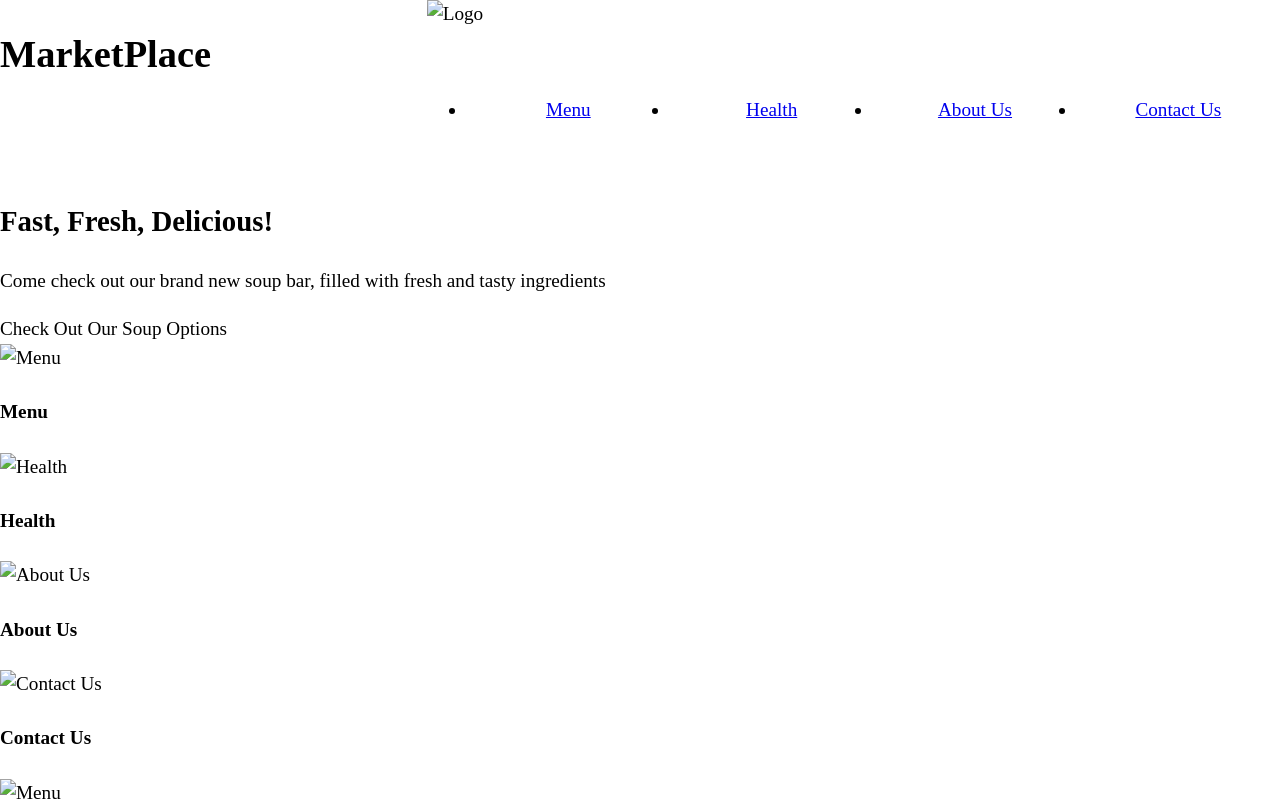
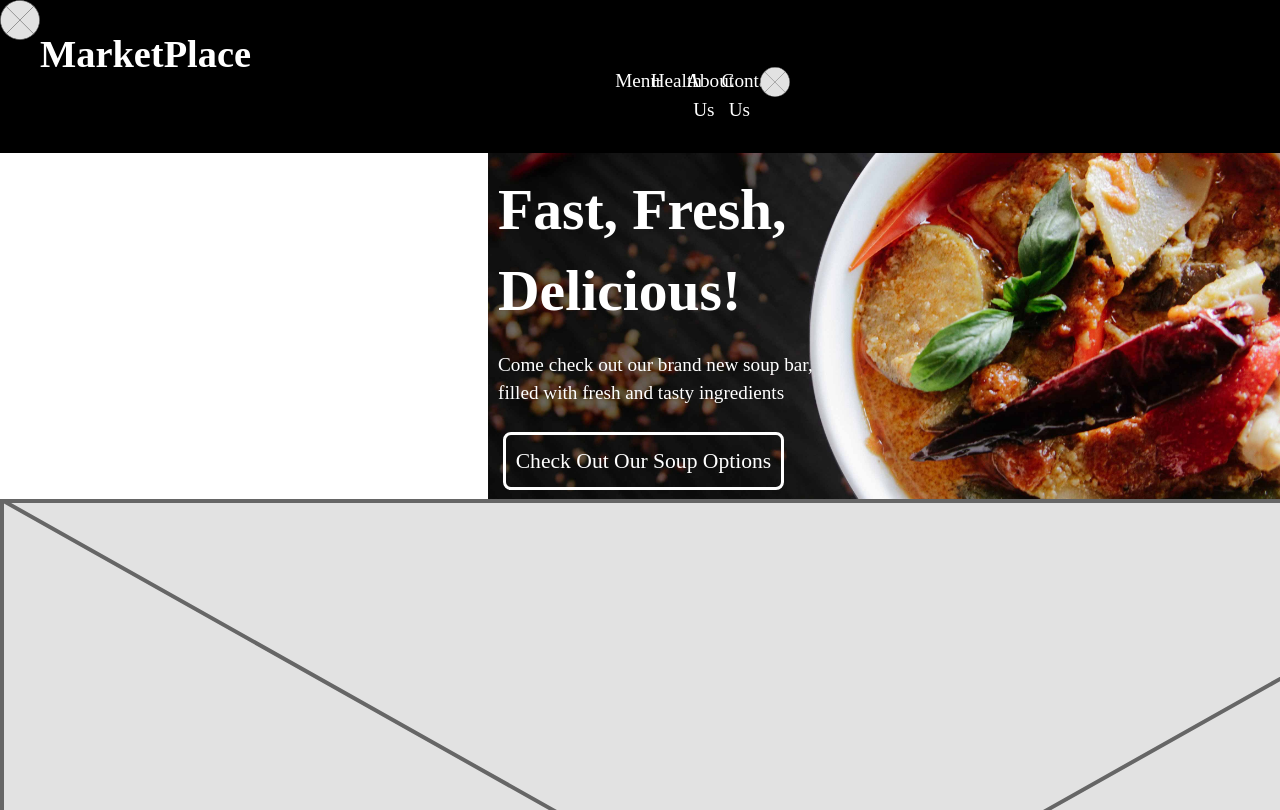
Before and after one commit to tessasherinsnidal/Marketplace-Website, a plain HTML site: page index.html in a window 1280 px wide. Shown: the top 810 px of the page. Drawn offline with Linux system fonts and the light colour scheme.

Commit message:
designing css for banner

```diff
--- a/css/main.css
+++ b/css/main.css
@@ -17,12 +17,110 @@ html {
   box-sizing: inherit;
 }
 
+h1 {
+  display: inline-block;
+}
+
 body {
   margin: 0;
 }
 
-b {
+main {
+  overflow: hidden;
+  max-width: 100%;
+}
+
+.marketplace {
+  float: left;
+}
+
+.logo {
+  max-width: 40px;
+  display: inline-block;
+}
+
+header{
+  color: #fff;
+  background-color: #000;
+}
+
+ul {
+  float: right;
+}
+
+li {
+  list-style-type: none;
+  max-width: 20%;
+}
+
+nav {
+  display: inline-block;
+}
+
+nav a{
+  text-decoration: none;
+  color: #fff;
+}
+
+.location {
+  max-width: 30px;
+}
+
+.banner {
+  max-height: 500px;
+  position: relative;
+  float: right;
+  color: #fff;
+}
+
+.img-flex {
   display: block;
+  width: 100%;
+  margin: 0;
+  max-height: 346.5px;
+}
+
+h2 {
+  font-size: 3rem;
+  width: 100%;
+  padding: 0;
+  margin: 0;
+  line-height: 1.4;
+  display: inline;
+}
+
+.banner-body {
+  position: absolute;
+  left: 10px;
+  bottom: 0;
+  top: 5%;
+  width: 40%;
+  max-width: 60em;
+  max-height: 45em
+  padding: 0 1rem;
+}
+
+.btn {
+  color: #fff;
+  font-size: 1.125rem;
+  text-decoration: none;
+  margin: 5px;
+  padding: .45em;
+  border: 3px solid #fff;
+  border-radius: 8px;
+  border-width: 3px;
+  display: inline-block;
+}
+
+.btn-big {
+  font-size: 3rem;
+}
+
+.btn:hover {
+  background-color: #fff;
+  border-color: #000 transparent 50%;
+  color: #000;
+  border-width: 3px;
 }
 
 @media only screen and (min-width: 25em) {
--- a/index.html
+++ b/index.html
@@ -7,54 +7,58 @@
   <link href="css/main.css" rel="stylesheet">
   <link href="https://fonts.googleapis.com/css?family=Merriweather:400,700" rel="stylesheet">
 </head>
+
 <body>
   <header>
     <div class="marketplace">
-      <img class="logo" src="images/grain-left.svg" alt="Logo">
-      <h1>MarketPlace</h1>
+      <img class="logo" src="images/placeholder-circle.svg" alt="Logo">
     </div>
-    <div>
-      <nav>
-        <ul>
-          <li><a href="#">Menu</a></li>
-          <li><a href="#">Health</a></li>
-          <li><a href="#">About Us</a></li>
-          <li><a href="#">Contact Us</a></li>
-        </ul>
-      </nav>
-    </div>
+          <h1>MarketPlace</h1>
+    <nav>
+      <ul>
+        <li><a href="#menu">Menu</a></li>
+        <li><a href="#company">Health</a></li>
+        <li><a href="#about-us">About Us</a></li>
+        <li><a href="#contact-us">Contact Us</a></li>
+        <li><a href="#location"><img class="location" src="images/placeholder-circle.svg" alt="Location"></a></li>
+      </ul>
+    </nav>
   </header>
+
   <main>
+
     <div class="banner">
-      <img class="img-flex" src="images/placeholder-16by9.svg" alt="">
+      <img class="img-flex" src="images/restaurant-banner.jpg" alt="">
       <div class="banner-body">
         <h2>Fast, Fresh, Delicious!</h2>
         <p>Come check out our brand new soup bar, filled with fresh and tasty ingredients</p>
-        <span class="btn btn-ghost">Check Out Our Soup Options</span>
+        <span class="btn btn-ghost" href="#menu">Check Out Our Soup Options</span>
       </div>
     </div>
+
     <div class="cards">
       <div>
-        <img src="images/" alt="Menu">
+        <img src="images/placeholder-16by9.svg" href="#menu" alt="Menu">
         <h4>Menu</h4>
       </div>
       <div>
-        <img src="images/" alt="Health">
+        <img src="images/placeholder-16by9.svg" href="#health" alt="Health">
         <h4>Health</h4>
       </div>
       <div>
-        <img src="images/" alt="About Us">
+        <img src="images/placeholder-16by9.svg" href="#about-us"alt="About Us">
         <h4>About Us</h4>
       </div>
       <div>
-        <img src="images/" alt="Contact Us">
+        <img src="images/placeholder-16by9.svg" href="#contact-us"alt="Contact Us">
         <h4>Contact Us</h4>
       </div>
     </div>
-    <div>
-      <img class="img-flex" src="image/" alt="Menu">
-      <div class="section">
-        <h3>Menu</h3>
+
+    <div class="section">>
+      <img class="img-flex" src="image/placeholder-16by9.svg" alt="Menu">
+      <div class="section-body">
+        <h3 id="menu">Menu</h3>
         <h5>Breakfasts</h5>
         <p>Lorem ipsum dolor sit amet, consectetur adipiscing elit. Vivamus sollicitudin justo mi, quis tristique sapien volutpat vel. Vivamus cursus fringilla orci, a hendrerit orci sollicitudin quis. Morbi et suscipit diam, ut tempus mi. Praesent pellentesque urna est, vitae sodales ante.</p>
         <h5>Soups</h5>
@@ -67,37 +71,48 @@
           <p>Lorem ipsum dolor sit amet, consectetur adipiscing elit. Vivamus sollicitudin justo mi, quis tristique sapien volutpat vel. Vivamus cursus fringilla orci, a hendrerit orci sollicitudin quis. Morbi et suscipit diam, ut tempus mi. Praesent pellentesque urna est, vitae sodales ante.</p>
       </div>
     </div>
-    <div>
-      <img class="img-flex" src="image/" alt="Health">
-      <div class="section">
-        <h3>Health</h3>
+
+    <div class="section">>
+      <img class="img-flex" src="image/placeholder-16by9.svg" alt="Health">
+      <div class="section-body">
+        <h3 id="health">Health</h3>
         <p>Lorem ipsum dolor sit amet, consectetur adipiscing elit. Vivamus sollicitudin justo mi, quis tristique sapien volutpat vel. Vivamus cursus fringilla orci, a hendrerit orci sollicitudin quis. Morbi et suscipit diam, ut tempus mi. Praesent pellentesque urna est, vitae sodales ante.</p>
         <p>Lorem ipsum dolor sit amet, consectetur adipiscing elit. Vivamus sollicitudin justo mi, quis tristique sapien volutpat vel. Vivamus cursus fringilla orci, a hendrerit orci sollicitudin quis. Morbi et suscipit diam, ut tempus mi. Praesent pellentesque urna est, vitae sodales ante.</p>
       </div>
     </div>
-    <div>
-      <img class="img-flex" src="image/" alt="About Us">
-      <div class="section">
-        <h3>About Us</h3>
+
+    <div class="section">>
+      <img class="img-flex" src="image/placeholder-16by9.svg" alt="About Us">
+      <div class="section-body">
+        <h3 id="about-us">About Us</h3>
         <p>Lorem ipsum dolor sit amet, consectetur adipiscing elit. Vivamus sollicitudin justo mi, quis tristique sapien volutpat vel. Vivamus cursus fringilla orci, a hendrerit orci sollicitudin quis. Morbi et suscipit diam, ut tempus mi. Praesent pellentesque urna est, vitae sodales ante.</p>
       </div>
     </div>
-    <div>
-      <img class="img-flex" src="image/" alt="Contact Us">
-      <div class="section">
-        <h3>Contact Us</h3>
+
+    <div class="section">>
+      <img class="img-flex" src="image/placeholder-16by9.svg" alt="Contact Us">
+      <div class="section-body">
+        <h3 id="contact-us">Contact Us</h3>
         <p></p>
       </div>
     </div>
-    <div>
-      <img class="img-flex" src="image/" alt="Locate Us">
-      <div class="section">
-        <h3>Locate Us</h3>
+
+    <div class="section">>
+      <img class="img-flex" src="image/placeholder-16by9.svg" alt="Locate Us">
+      <div class="section-body">
+        <h3 id="locate-us">Locate Us</h3>
         <p></p>
       </div>
     </div>
+
   </main>
+
   <footer>
+    <div class="footer">
+      <p>© 2016 MarketPlace. All rights reserved.</p>
+      <p>Privacy Policy. Terms of Use.</p>
+    </div>
   </footer>
+
 </body>
 </html>
```
Also changed, not shown: images/placeholder-16by9.svg (added), images/placeholder-circle.svg (added), images/restaurant-banner.jpg (added), 1 other file.
